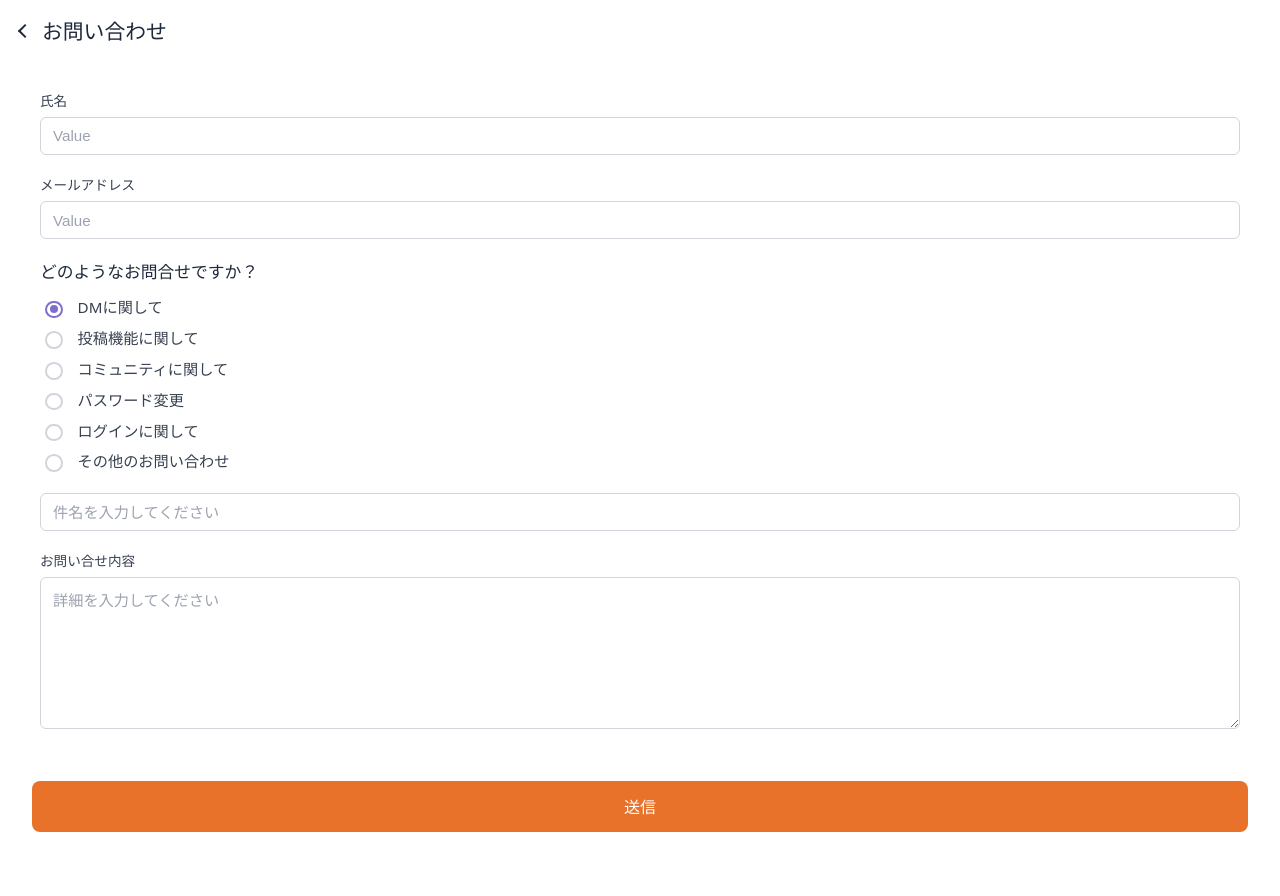
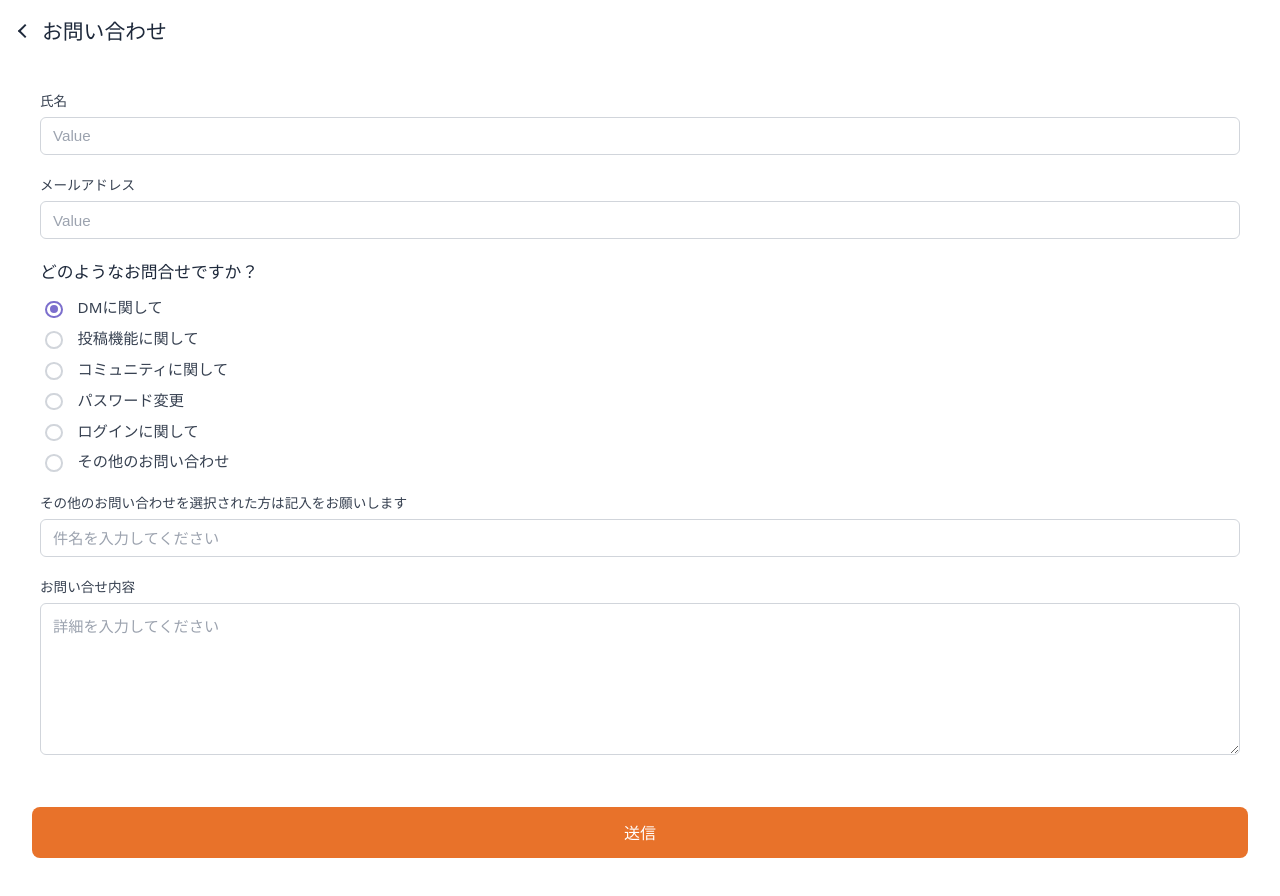
Before and after one commit to Cityboypenguin/SPACE-client, a React (Vite) app: page /inquiry in a window 1280 px wide. Shown: the top 896 px of the page. Built offline with nearby package versions, Linux system fonts and the light colour scheme; no server answers.

Commit message:
お問い合わせ修正-3

```diff
--- a/src/features/user/pages/InquiryPage.tsx
+++ b/src/features/user/pages/InquiryPage.tsx
@@ -92,6 +92,8 @@ export const InquiryPage = () => {
             </div>
           </div>
 
+          <div className={styles.field}>
+            <span className={styles.label}>その他のお問い合わせを選択された方は記入をお願いします</span>
             <input
               className={styles.input}
               type="text"
@@ -99,6 +101,7 @@ export const InquiryPage = () => {
               onChange={(e) => setSubject(e.target.value)}
               placeholder="件名を入力してください"
             />
+          </div>
 
           <div className={styles.field}>
             <span className={styles.label}>お問い合せ内容</span>
```
Lines whose indentation alone changed are shown as unchanged.
